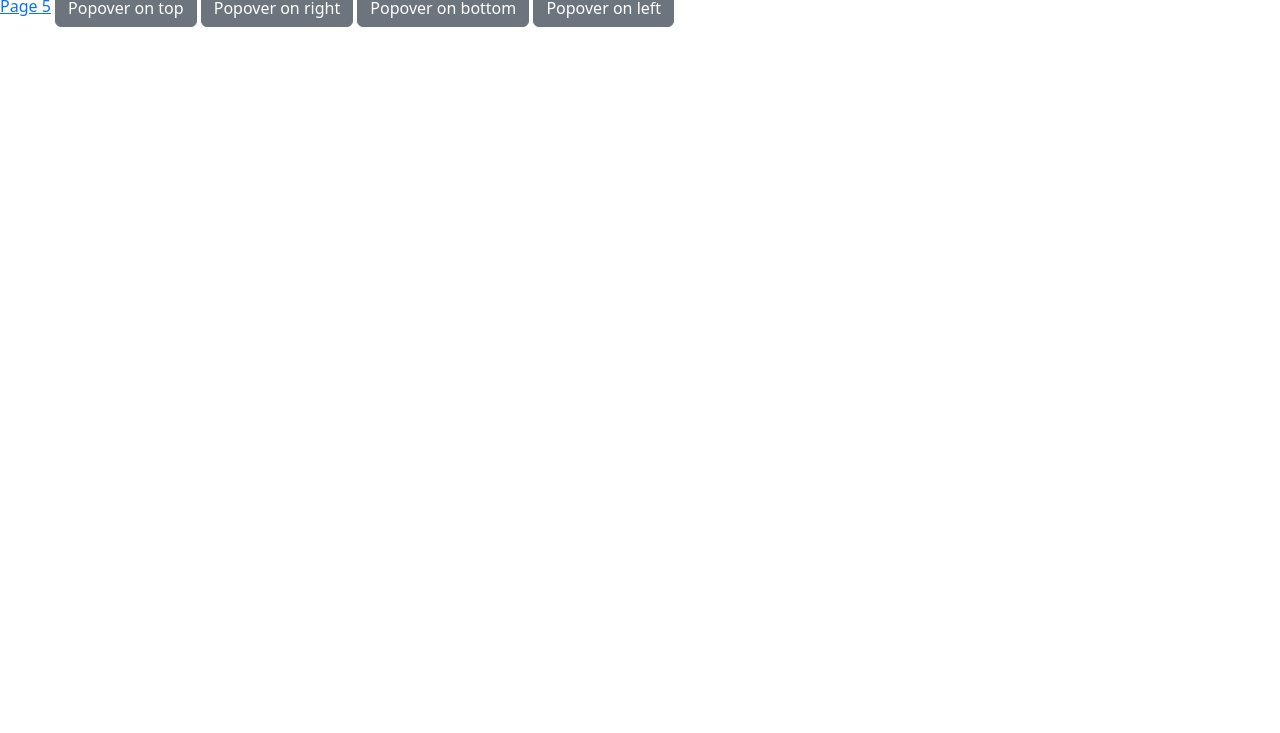
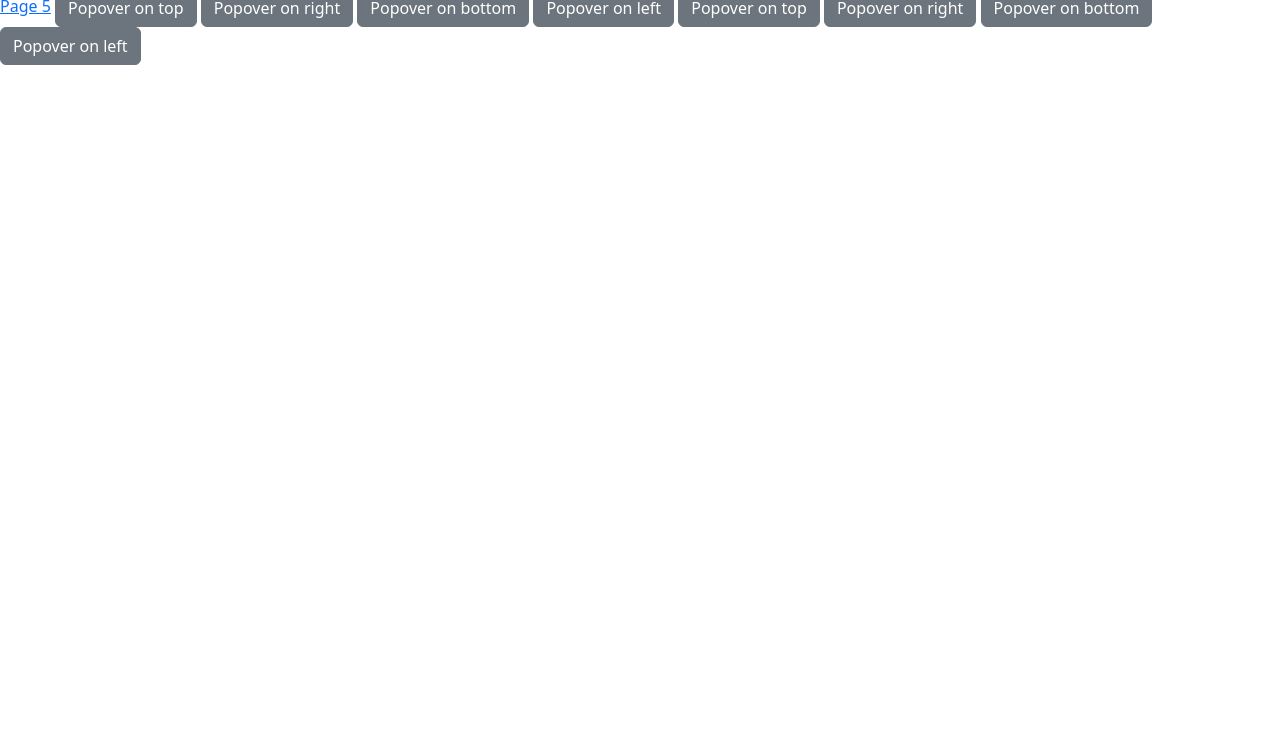
Before and after one commit to chloeprowse/MIS4013, a plain HTML site: page page4.html in a window 1280 px wide. Shown: the part 67-800 px from the top of the page. Drawn offline with nearby package versions, Linux system fonts and the light colour scheme.

Commit message:
Update page4.html

```diff
--- a/page4.html
+++ b/page4.html
@@ -32,3 +32,26 @@
     </script>
   </body>
 </html>
+<button type="button" class="btn btn-secondary" data-bs-container="body" data-bs-toggle="popover" data-bs-placement="right" data-bs-content="Hey">
+  Popover on top
+</button>
+<button type="button" class="btn btn-secondary" data-bs-container="body" data-bs-toggle="popover" data-bs-placement="right" data-bs-content="Hi">
+  Popover on right
+</button>
+<button type="button" class="btn btn-secondary" data-bs-container="body" data-bs-toggle="popover" data-bs-placement="right" data-bs-content="Hello">
+  Popover on bottom
+</button>
+<button type="button" class="btn btn-secondary" data-bs-container="body" data-bs-toggle="popover" data-bs-placement="right" data-bs-content="Bonjour">
+  Popover on left
+</button>
+<script src="https://cdn.jsdelivr.net/npm/bootstrap@5.3.3/dist/js/bootstrap.bundle.min.js" integrity="sha384-YvpcrYf0tY3lHB60NNkmXc5s9fDVZLESaAA55NDzOxhy9GkcIdslK1eN7N6jIeHz" crossorigin="anonymous"></script>
+<script>
+      document.addEventListener('DOMContentLoaded', function () {
+        var popoverElements = document.querySelectorAll('[data-bs-toggle="popover"]');
+        popoverElements.forEach(function (element) {
+          new bootstrap.Popover(element);
+        });
+      });
+    </script>
+  </body>
+</html>
```
